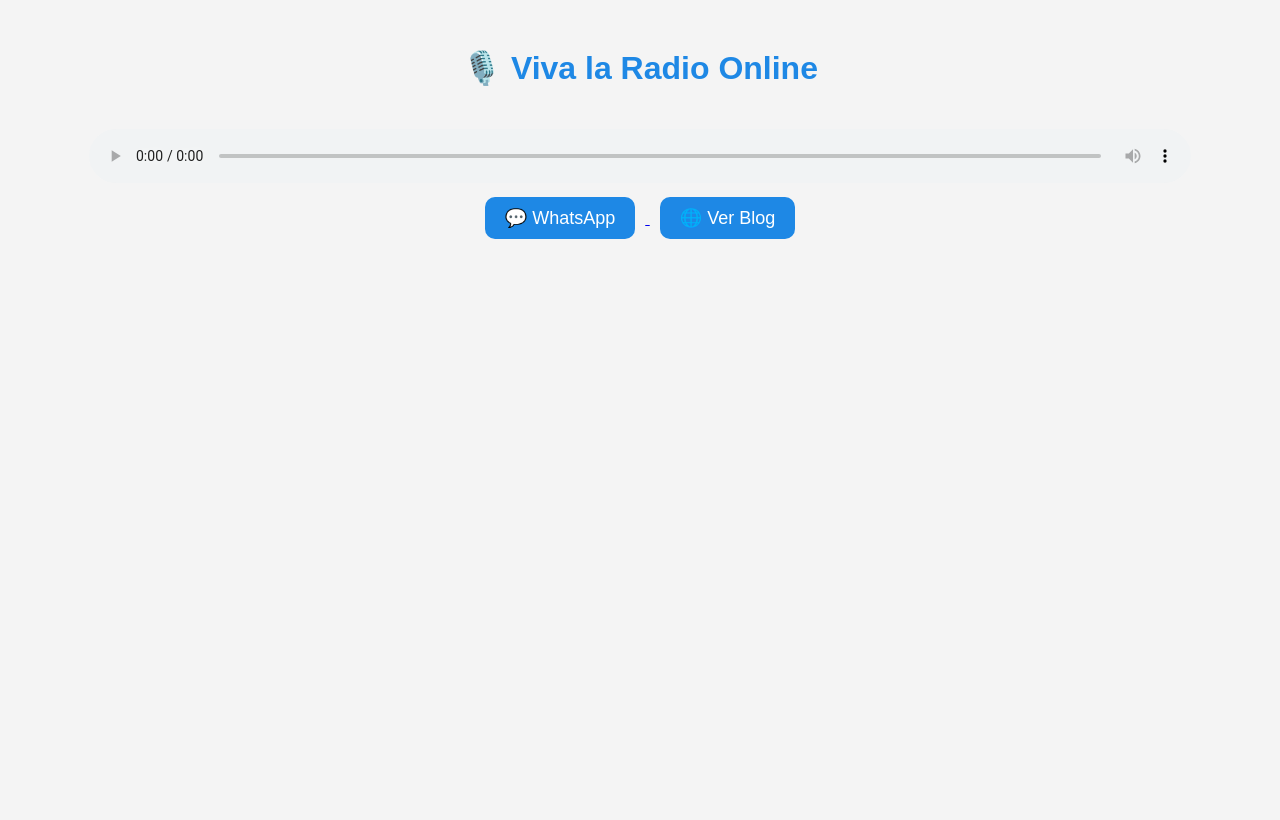
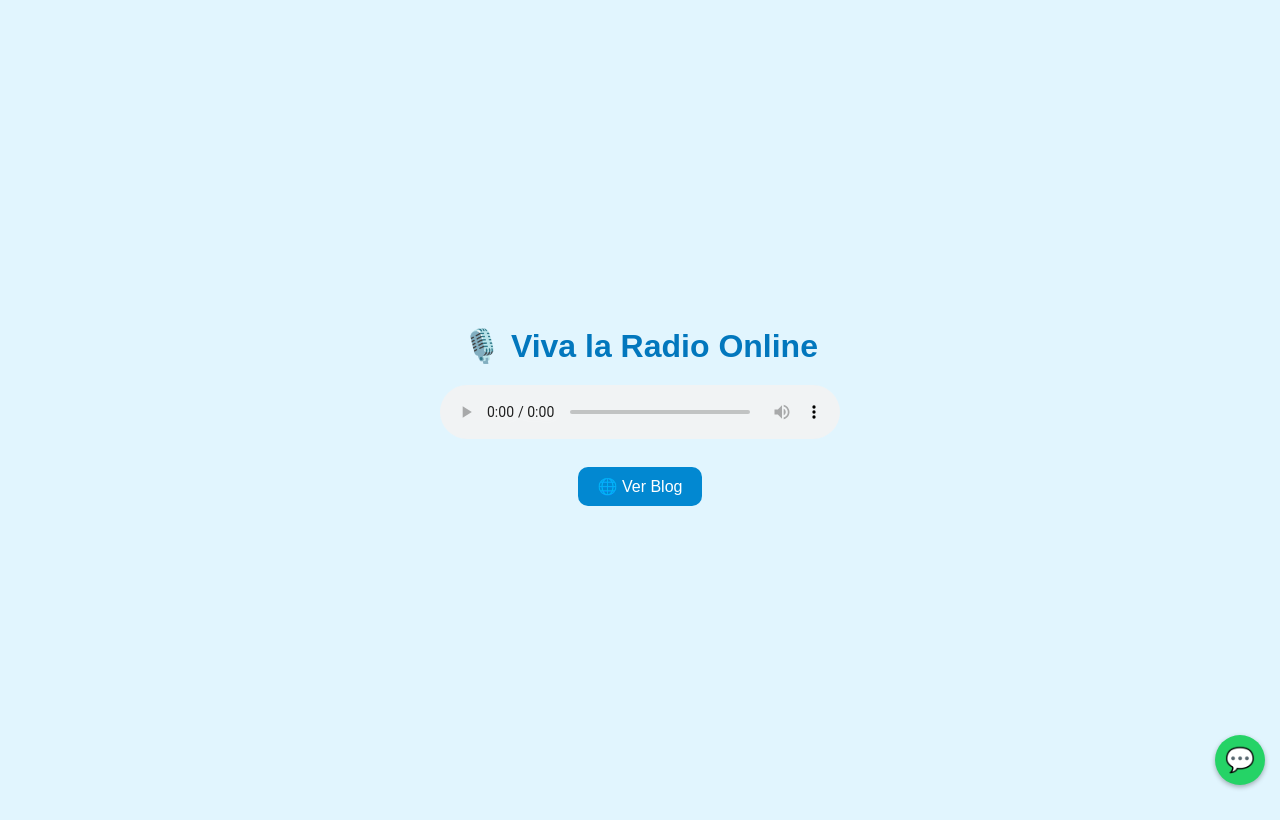
Before and after one commit to vivalaradio8/radioenvivo, a plain HTML site: page index.html in a window 1280 px wide. Drawn offline with Linux system fonts and the light colour scheme.

Commit message:
Update index.html

```diff
--- a/index.html
+++ b/index.html
@@ -6,34 +6,63 @@
   <title>Viva la Radio Online</title>
   <link rel="manifest" href="manifest.json">
   <link rel="icon" href="icon-192.png" type="image/png">
-  <meta name="theme-color" content="#1e88e5">
+  <meta name="theme-color" content="#81d4fa"> <!-- Color celeste -->
 
   <style>
     body {
       font-family: sans-serif;
       text-align: center;
-      background: #f4f4f4;
-      padding: 20px;
+      background: #e1f5fe;
+      margin: 0;
+      padding: 10px;
+      min-height: 100vh;
+      display: flex;
+      flex-direction: column;
+      justify-content: center;
     }
     h1 {
-      color: #1e88e5;
+      color: #0277bd;
+      margin-bottom: 10px;
     }
     audio {
       width: 90%;
-      margin-top: 20px;
+      max-width: 400px;
+      margin: 10px auto;
     }
     .button {
-      margin: 10px;
+      margin: 8px;
       padding: 10px 20px;
-      font-size: 18px;
-      background: #1e88e5;
+      font-size: 16px;
+      background: #0288d1;
       color: white;
       border: none;
       border-radius: 10px;
       cursor: pointer;
     }
     .button:hover {
-      background: #1565c0;
+      background: #01579b;
+    }
+    .buttons {
+      margin-top: 10px;
+    }
+    .floating-whatsapp {
+      position: fixed;
+      bottom: 15px;
+      right: 15px;
+      background-color: #25d366;
+      color: white;
+      border-radius: 50%;
+      width: 50px;
+      height: 50px;
+      font-size: 24px;
+      display: flex;
+      align-items: center;
+      justify-content: center;
+      text-decoration: none;
+      box-shadow: 0 2px 5px rgba(0, 0, 0, 0.3);
+    }
+    .floating-whatsapp:hover {
+      background-color: #1ebe5d;
     }
   </style>
 </head>
@@ -43,15 +72,17 @@
     <source src="https://dominicanstream.com/proxy/vivalaradio/;" type="audio/mpeg">
     Tu navegador no soporta el audio.
   </audio>
-  <div>
-    <a href="https://wa.me/5491133925284" target="_blank">
-      <button class="button">💬 WhatsApp</button>
-    </a>
+  <div class="buttons">
     <a href="https://vivalaradioonlinelive.blogspot.com/" target="_blank">
       <button class="button">🌐 Ver Blog</button>
     </a>
   </div>
 
+  <!-- Botón flotante de WhatsApp -->
+  <a href="https://wa.me/5491133925284" class="floating-whatsapp" target="_blank" aria-label="Contacto por WhatsApp">
+    💬
+  </a>
+
   <script src="app.js"></script>
 </body>
 </html>
```
